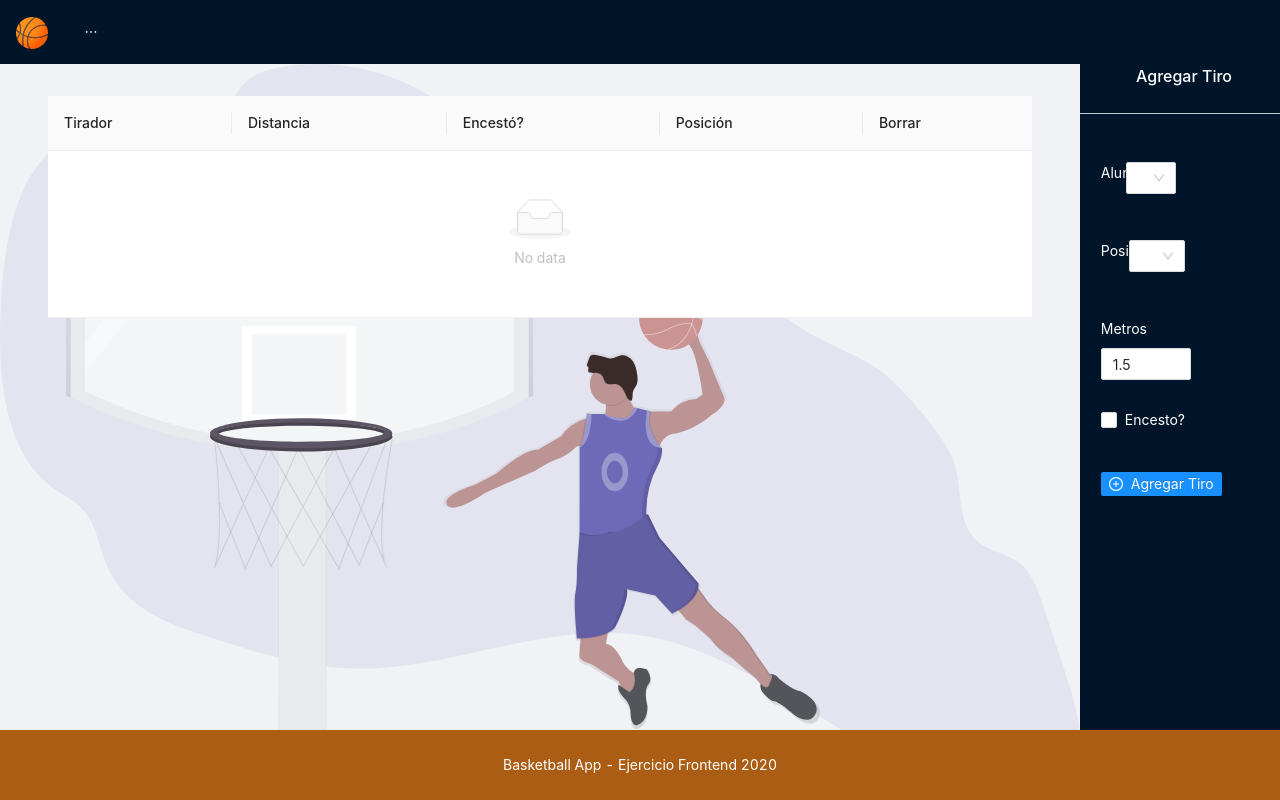
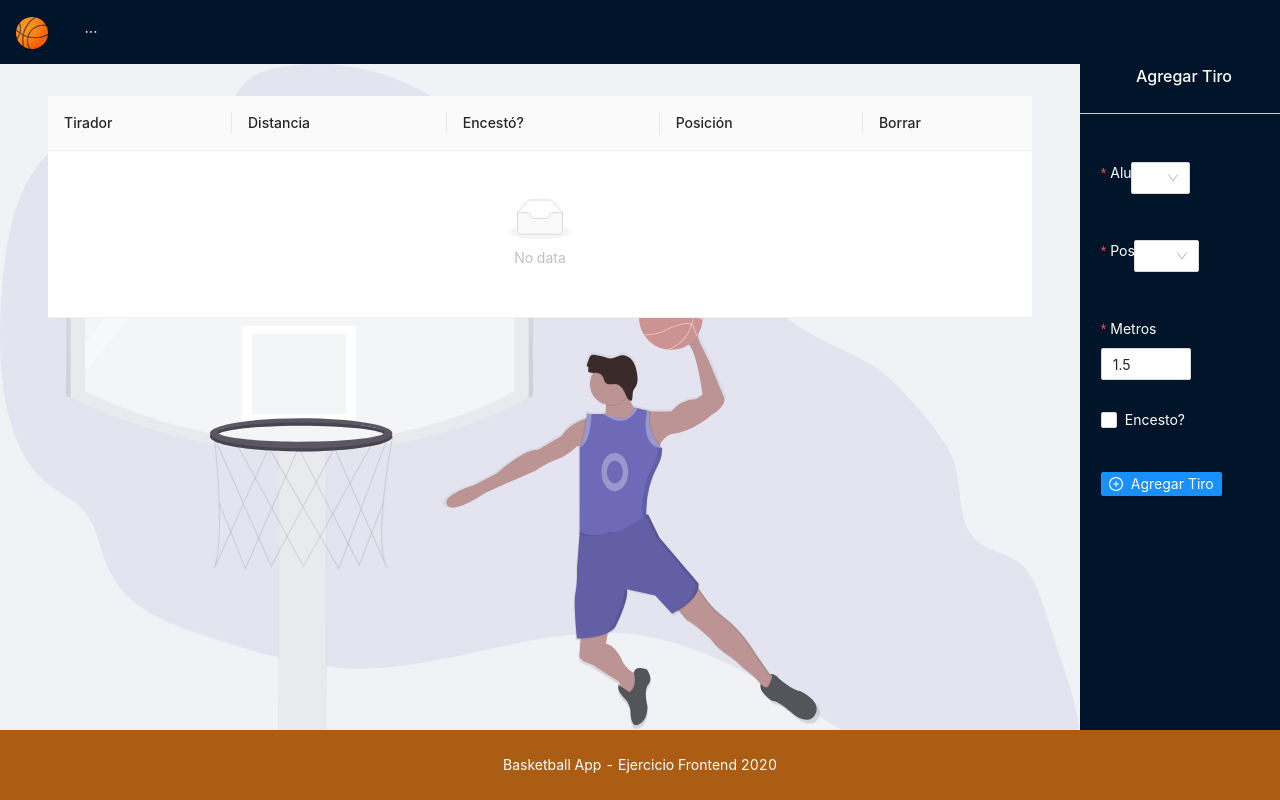
Before and after one commit to sunteago/basketball-app, a React (Create React App) app: page /#/ in a window 1280 px wide. Built offline with nearby package versions, Linux system fonts and the light colour scheme.

Commit message:
simple-validation adding shots

```diff
--- a/src/components/AddShot/index.js
+++ b/src/components/AddShot/index.js
@@ -6,6 +6,13 @@ import { Form, Button, InputNumber, Divider, Checkbox, Select } from "antd";
 import { PlusCircleOutlined } from "@ant-design/icons";
 import classes from "./index.module.css";
 import SelectInput from "../form/SelectOptions";
+
+const requiredRules = (field) => [
+  {
+    message: `Seleccione ${field}`,
+    required: true,
+  },
+];
 
 export default function AddShot() {
   const [checked, setChecked] = useState(false);
@@ -57,6 +64,7 @@ export default function AddShot() {
           labelCol={{ span: 12 }}
           label="Alumno"
           className={classes.FormInput}
+          rules={requiredRules("alumno")}
         >
           <Select
             showSearch
@@ -76,6 +84,7 @@ export default function AddShot() {
           name="position"
           label="Posición"
           className={classes.FormInput}
+          rules={requiredRules("posición")}
         >
           <Select
             showSearch
@@ -94,6 +103,7 @@ export default function AddShot() {
           name="distance"
           label="Metros"
           className={`${classes.FormInput}`}
+          rules={requiredRules("metros")}
         >
           <InputNumber
             className={classes.Meters}
--- a/src/utils/index.js
+++ b/src/utils/index.js
@@ -33,5 +33,7 @@ export const shotPositions = [
 ];
 
 export const getPositionFromId = (posId) => {
-  return shotPositions.find((pos) => pos.position === posId).positionName;
+  return (
+    posId && shotPositions.find((pos) => pos.position === posId).positionName
+  );
 };
```
